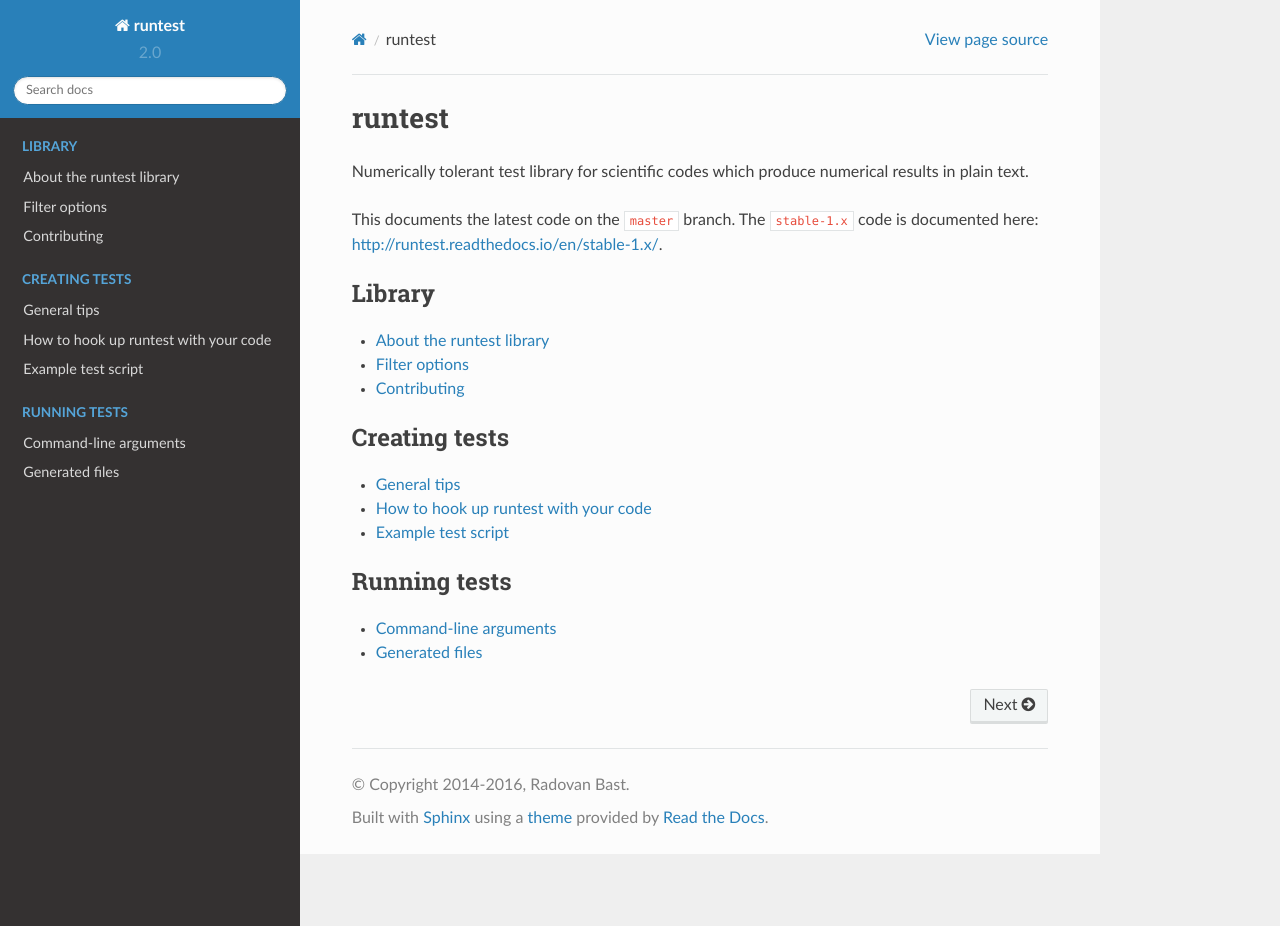
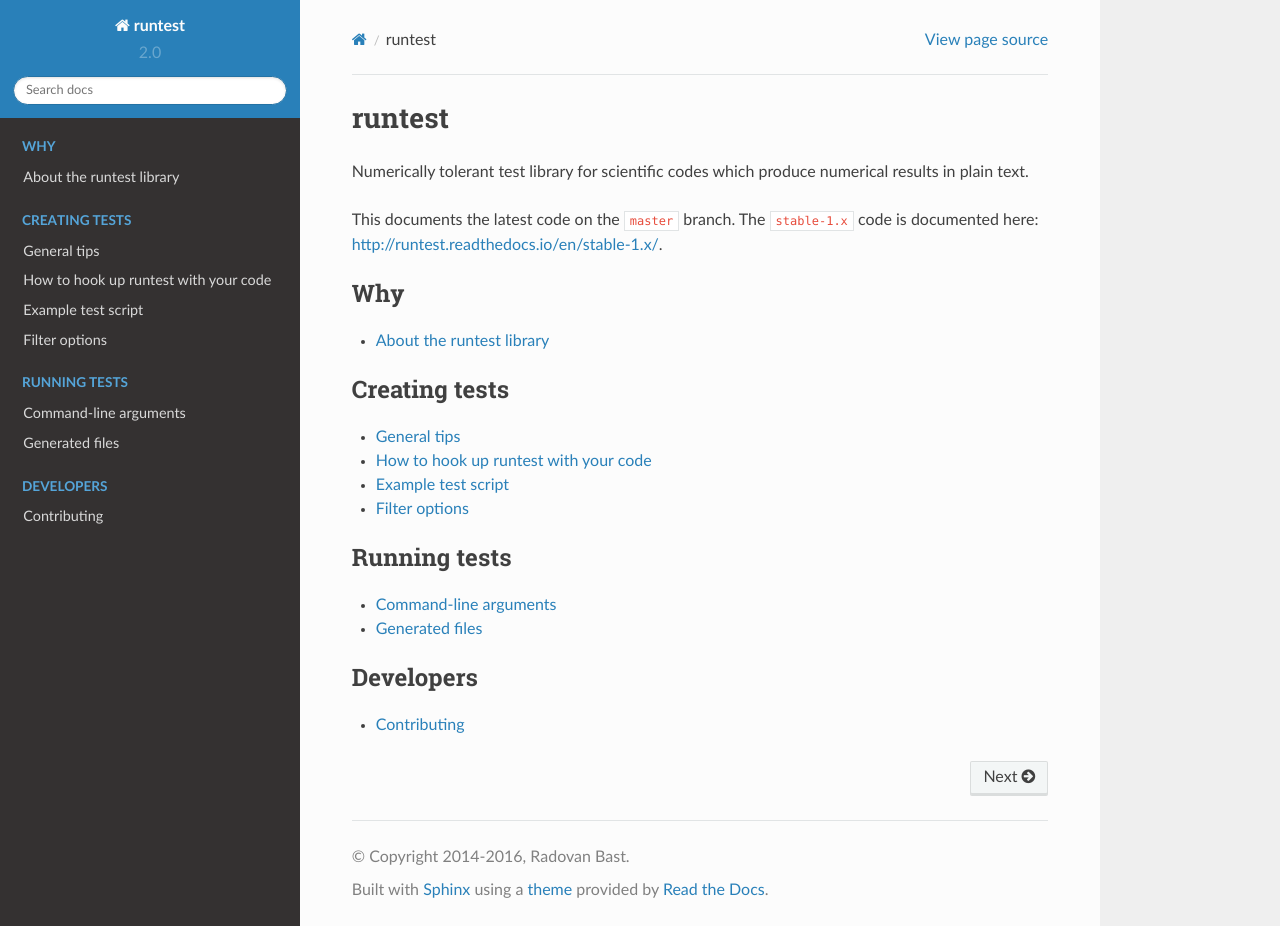
Before and after one commit to bast/runtest, a Sphinx documentation site: the page built from doc/index.rst, in a window 1280 px wide and 926 px high. Built offline with Sphinx 7.4.7 and the Read the Docs theme 2.0.0, drawn with Linux system fonts in a browser that asks for light colours.

Commit message:
restructure

```diff
--- a/doc/index.rst
+++ b/doc/index.rst
@@ -11,11 +11,9 @@ The ``stable-1.x`` code is documented here: http://runtest.readthedocs.io/en/sta
 
 .. toctree::
    :maxdepth: 1
-   :caption: Library
+   :caption: Why
 
-   library/about.rst
-   library/filter_options.rst
-   library/contributing.rst
+   why/about.rst
 
 
 .. toctree::
@@ -33,3 +32,10 @@ The ``stable-1.x`` code is documented here: http://runtest.readthedocs.io/en/sta
 
    running/command_line_arguments.rst
    running/generated_files.rst
+
+
+.. toctree::
+   :maxdepth: 1
+   :caption: Developers
+
+   developers/contributing.rst
```
Also changed, not shown: other parts of doc/index.rst (+1 -0 lines), doc/creating/filter_options.rst (renamed from doc/library/filter_options.rst), doc/developers/contributing.rst (renamed from doc/library/contributing.rst), doc/why/about.rst (renamed from doc/library/about.rst).
